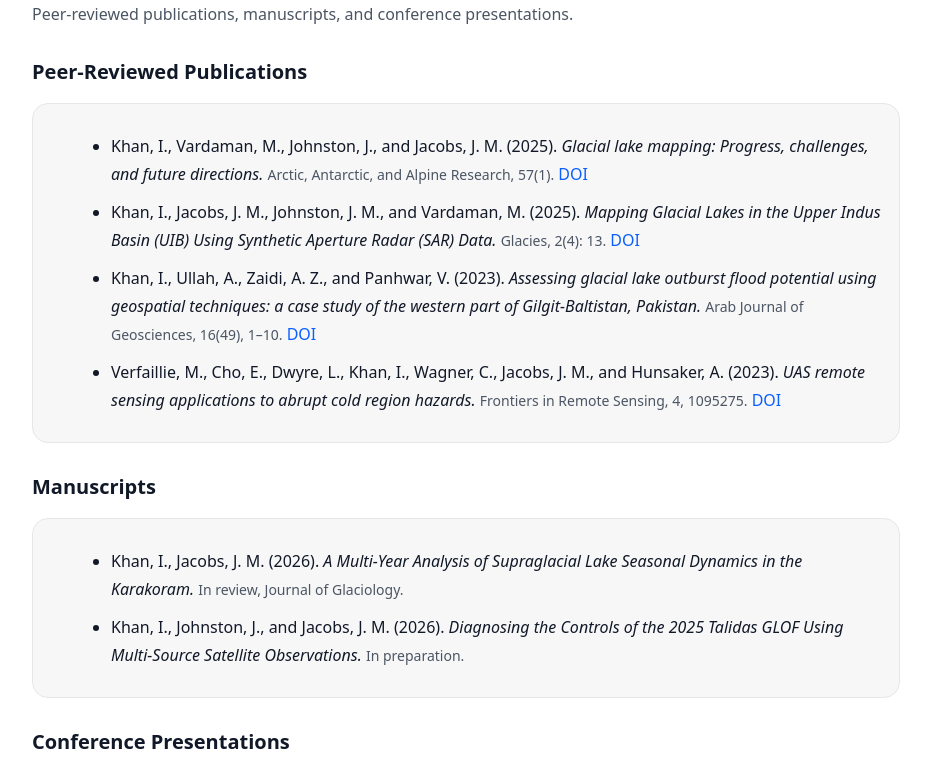
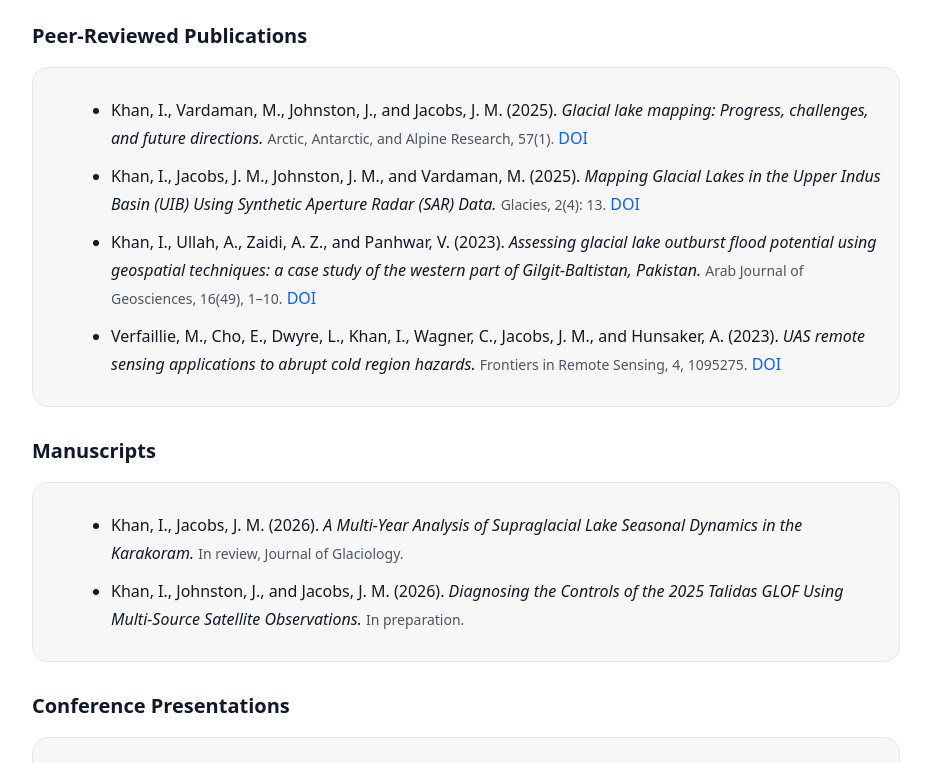
Before and after one commit to imran-unh/imran-unh.github.io, a plain HTML site: page publications.html in a window 1280 px wide. Shown: the part 205-968 px from the top of the page, without its empty margins (174-1105 px from the left). Drawn offline with Linux system fonts and the light colour scheme.

Commit message:
Update publications.html

```diff
--- a/publications.html
+++ b/publications.html
@@ -91,7 +91,6 @@
 
     <h1>Publications</h1>
     <p class="subtitle">
-      Peer-reviewed publications, manuscripts, and conference presentations.
     </p>
 
     <h2>Peer-Reviewed Publications</h2>
```
